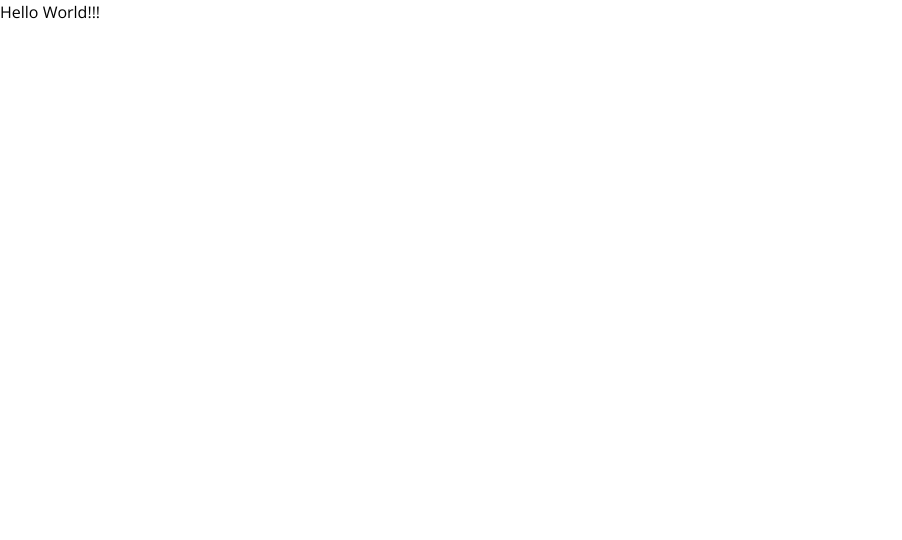
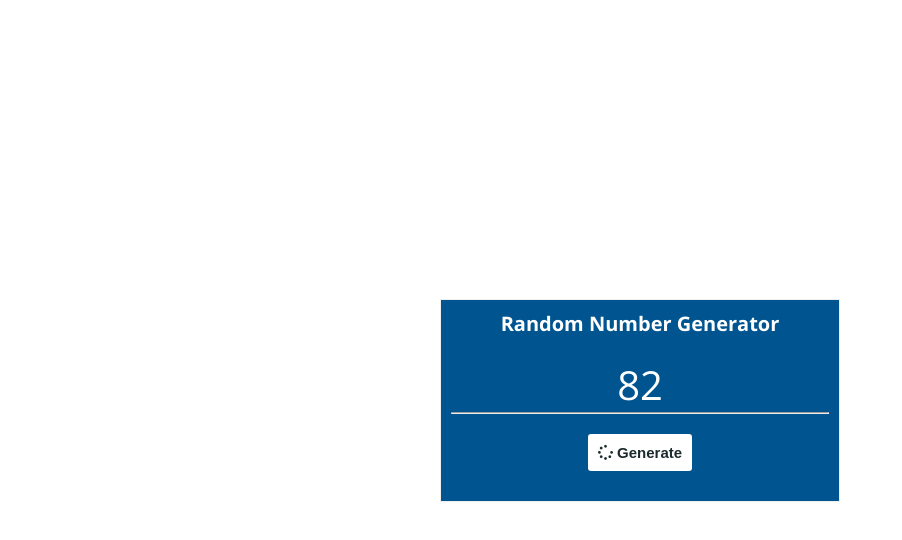
Before and after one commit to FelipeEnne/Random-Number-Generator, a plain HTML site: page index.html in a window 1280 px wide. Shown: the whole page, without its empty margins (0-902 px from the left). Drawn offline with nearby package versions, Linux system fonts and the light colour scheme.

Commit message:
commit project

```diff
--- a/index.html
+++ b/index.html
@@ -11,7 +11,22 @@
     <link rel="stylesheet" href="styles.css" />
   </head>
   <body>
-    <p>Hello World!!!</p>
+
+    <div class="container">
+      <div class="counter-div">
+        <h1>Random Number Generator</h1>
+        <span class="count number">
+          0
+        </span>
+        <hr>
+        <div class="buttons">
+          <button class="reset generate">
+            <i class="fas fa-spinner reset"></i>
+            Generate
+          </button>
+        </div>
+      </div>
+    </div>
 
     <script src="script.js"></script>
   </body>
--- a/script.js
+++ b/script.js
@@ -0,0 +1,13 @@
+//const rand = Math.floor(Math.random() * 10 + 1);
+
+const number = document.querySelector(".number");
+const btn = document.querySelector(".generate");
+
+const generateNumber = () => {
+  const randomNumber = Math.floor(Math.random() * 100 + 1);
+  number.innerHTML = randomNumber;
+};
+
+btn.addEventListener("click", generateNumber);
+
+generateNumber();
--- a/styles.css
+++ b/styles.css
@@ -38,4 +38,51 @@ img {
   max-width: 900px;
   margin: 0 auto;
   padding: 0 20px;
+  display: flex;
+  justify-content: center;
+  align-items: center;
+  height: 100vh;
 }
+
+.counter-div {
+  width: 40rem;
+  border: 1px solid var(--grey);
+  padding: 1rem;
+  background-color: var(--light-blue);
+  color: var(--white);
+  text-align: center;
+  border-radios: 5px;
+}
+
+.counter-div > * {
+  margin-bottom: 2rem;
+}
+
+.count {
+  font-size: 4rem;
+}
+
+.buttons button {
+  padding: 1rem;
+  margin: 0 1rem;
+  font-size: 1.5rem;
+  border: none;
+  outline: none;
+  border-radius: 3px;
+  background-color: var(--white);
+  font-weight: 700;
+  cursor: pointer;
+}
+
+button.subtract {
+  background-color: orangered;
+}
+
+button.reset {
+  background-color: var(--white);
+  color: var(--black);
+}
+
+button.add {
+  background-color: green;
+}
```
Also changed, not shown: 1 other file.
